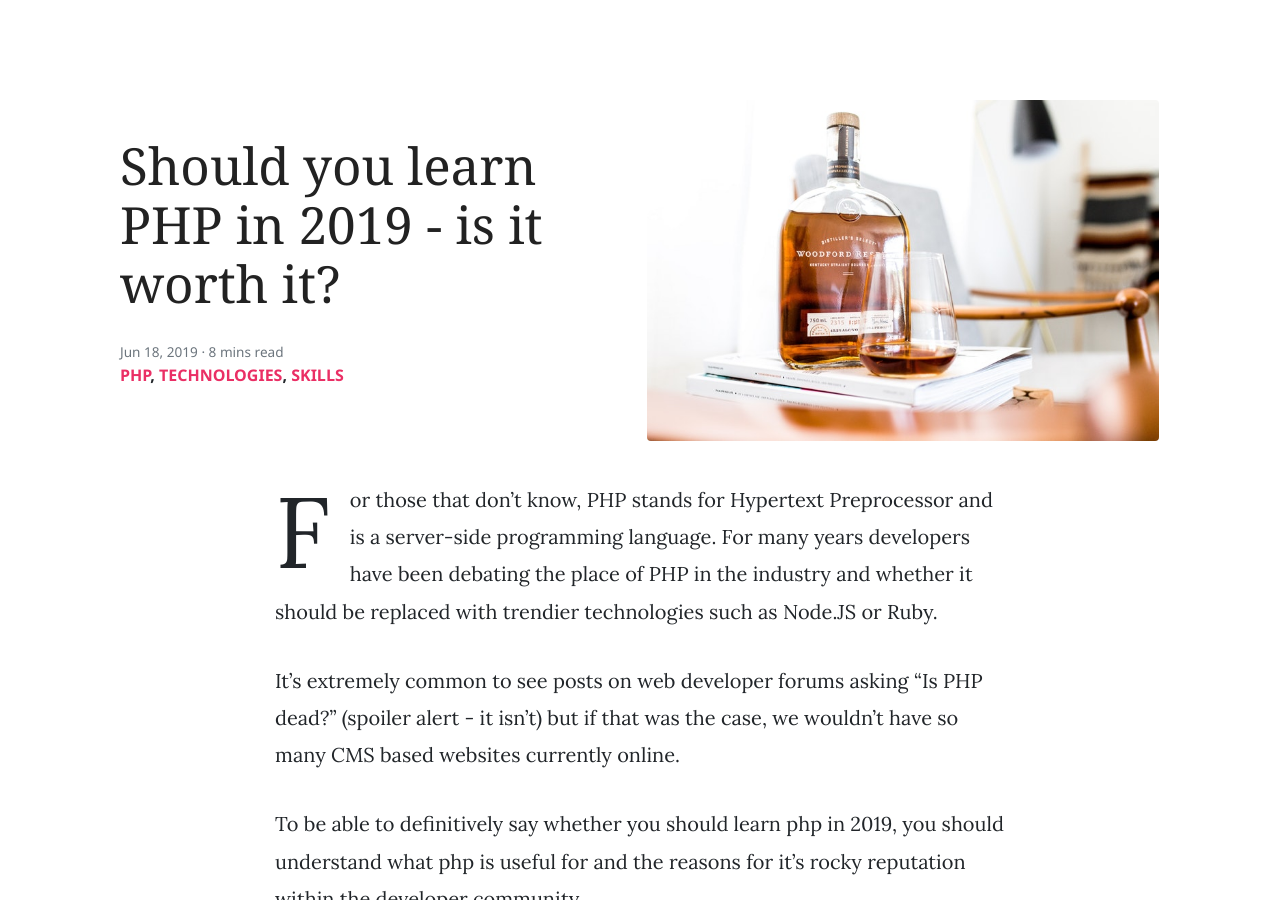
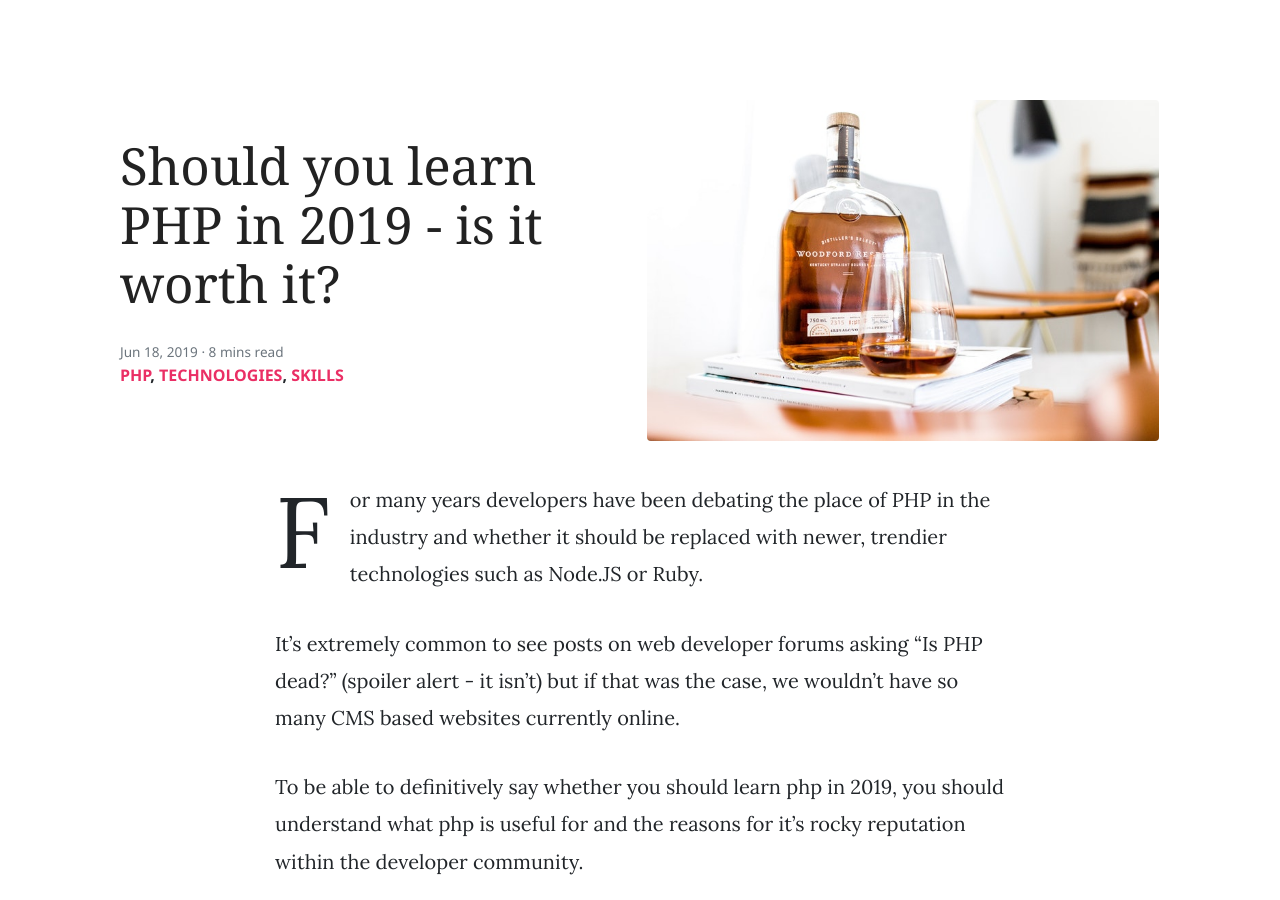
Before and after one commit to akw105/di2020, a Jekyll site: the page built from _posts/2019-06-18-this-is-a-new-post.md, in a window 1280 px wide and 900 px high. Built offline with Jekyll 4.4.1, drawn with Linux system fonts in a browser that asks for light colours; nearby versions of some CDN libraries.

Commit message:
Update 2019-06-18-this-is-a-new-post.md

```diff
--- a/_posts/2019-06-18-this-is-a-new-post.md
+++ b/_posts/2019-06-18-this-is-a-new-post.md
@@ -11,7 +11,7 @@ tags:
   - sticky
 image: assets/images/5.jpg
 ---
-For those that don’t know, PHP stands for Hypertext Preprocessor and is a server-side programming language. For many years developers have been debating the place of PHP in the industry and whether it should be replaced with trendier technologies such as Node.JS or Ruby.
+For many years developers have been debating the place of PHP in the industry and whether it should be replaced with newer, trendier technologies such as Node.JS or Ruby.
 
 It’s extremely common to see posts on web developer forums asking “Is PHP dead?” (spoiler alert - it isn’t) but if that was the case, we wouldn’t have so many CMS based websites currently online.
 
```
